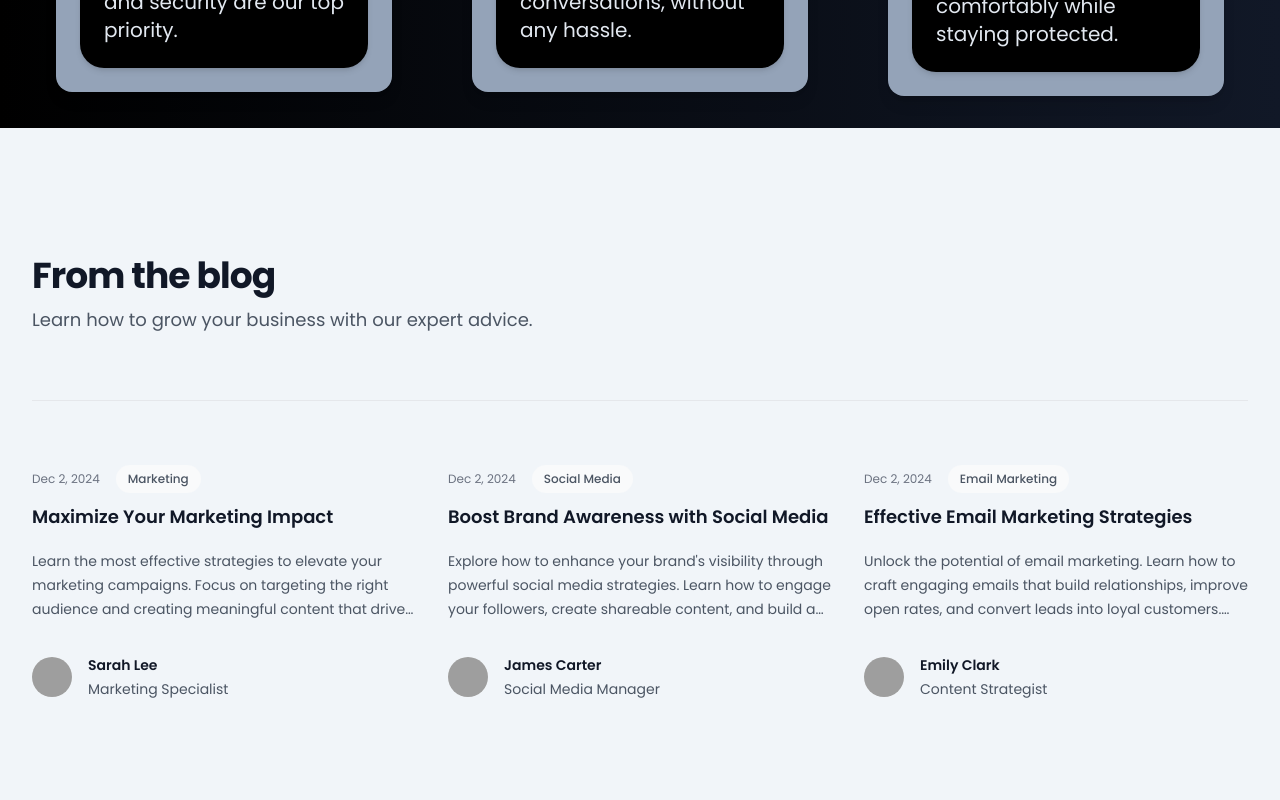
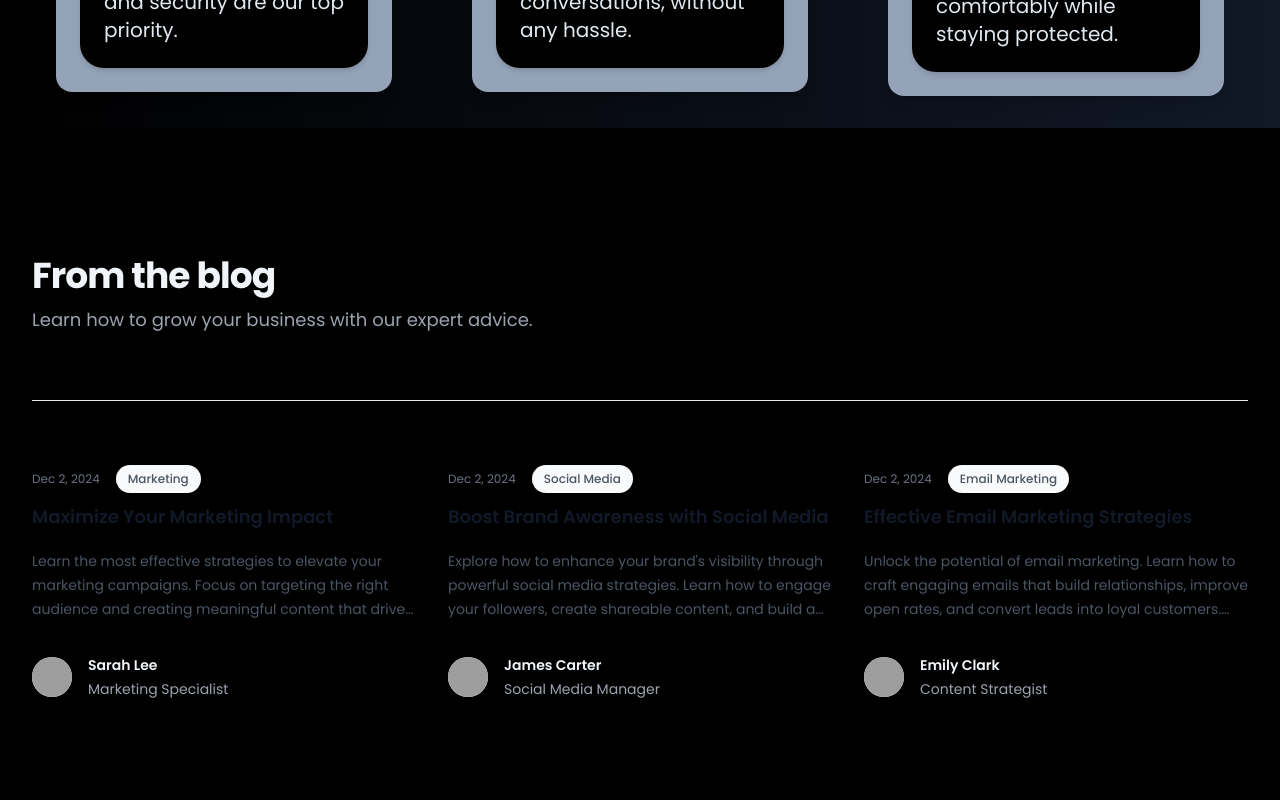
Before and after one commit to bluea1855/chat-app, a React (Vite) app: page /dashboard in a window 1280 px wide. Shown: the part 2840-3640 px from the top of the page. Built offline with nearby package versions, Linux system fonts and the light colour scheme; grey boxes are pictures that could not be loaded.

Commit message:
Update BlogsSection.jsx

```diff
--- a/src/components/BlogsSection.jsx
+++ b/src/components/BlogsSection.jsx
@@ -1,3 +1,5 @@
+import { useSelector } from 'react-redux';
+
 const posts = [
   {
     id: 1,
@@ -54,14 +56,18 @@ const posts = [
   ];
 
   export default function BlogsSection() {
+    const isClicked = useSelector((state) => state.click_redux_slice.isClicked);
+
     return (
-      <div className="bg-slate-100 py-24 sm:py-32">
+      <div className={isClicked ? 'bg-slate-100 py-24 sm:py-32':'bg-black py-24 sm:py-32'}>
         <div className="mx-auto max-w-7xl px-6 lg:px-8">
           <div className="mx-auto max-w-2xl lg:mx-0">
-            <h2 className="text-3xl font-bold tracking-tight text-gray-900 sm:text-4xl">
+            <h2 className={isClicked ? 'text-3xl font-bold tracking-tight text-gray-900 sm:text-4xl':
+              'text-3xl font-bold tracking-tight text-slate-100 sm:text-4xl'}>
               From the blog
             </h2>
-            <p className="mt-2 text-lg leading-8 text-gray-600">
+            <p className={isClicked ? 'mt-2 text-lg leading-8 text-gray-600':
+              'mt-2 text-lg leading-8 text-gray-400'}>
               Learn how to grow your business with our expert advice.
             </p>
           </div>
@@ -100,13 +106,13 @@ const posts = [
                     className="h-10 w-10 rounded-full bg-gray-50"
                   />
                   <div className="text-sm leading-6">
-                    <p className="font-semibold text-gray-900">
+                    <p className={isClicked ? 'font-semibold text-gray-900':'font-semibold text-slate-100'}>
                       <a href={post.author.href}>
                         <span className="absolute inset-0" />
                         {post.author.name}
                       </a>
                     </p>
-                    <p className="text-gray-600">{post.author.role}</p>
+                    <p className={isClicked ? 'text-gray-600':'text-gray-400'}>{post.author.role}</p>
                   </div>
                 </div>
               </article>
```
